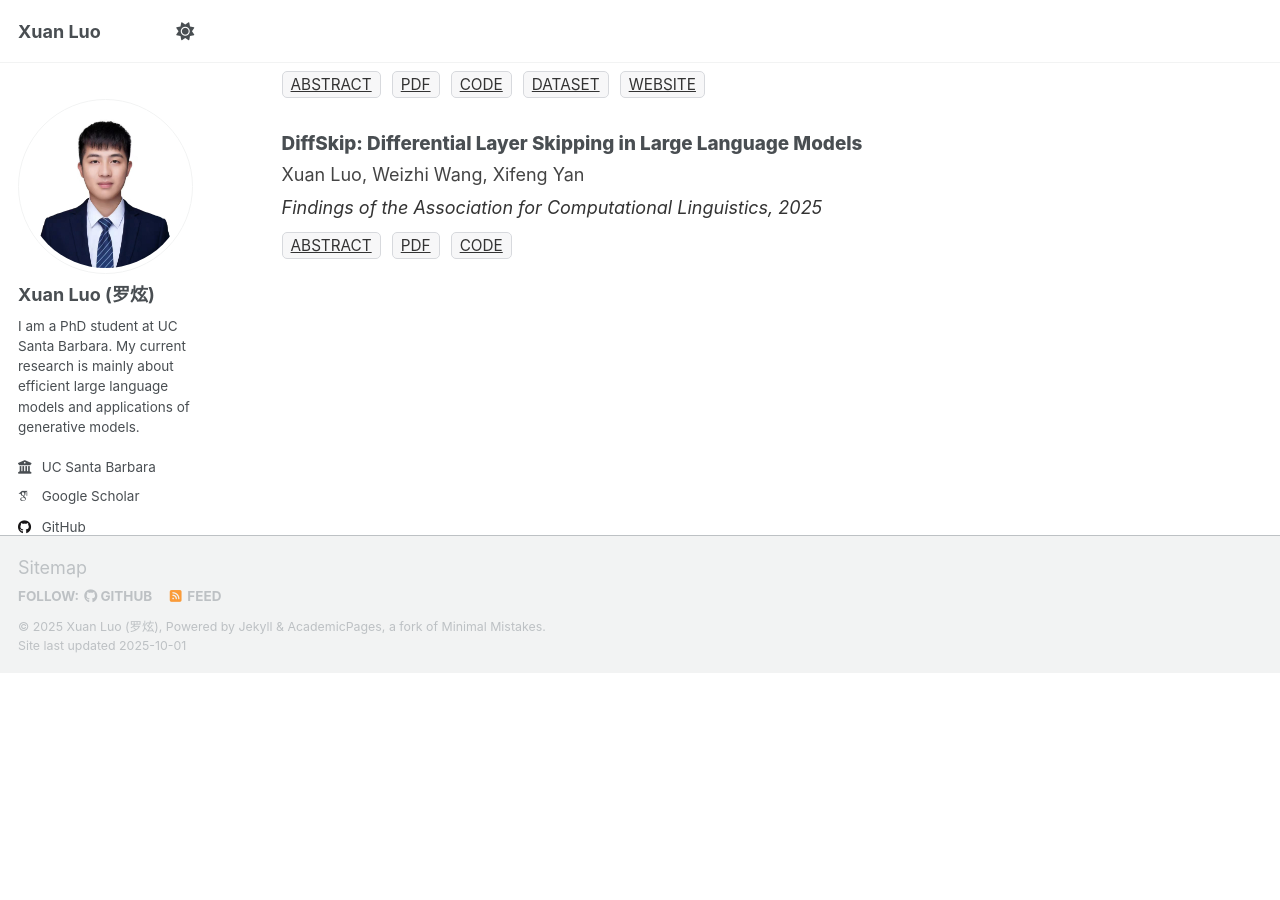
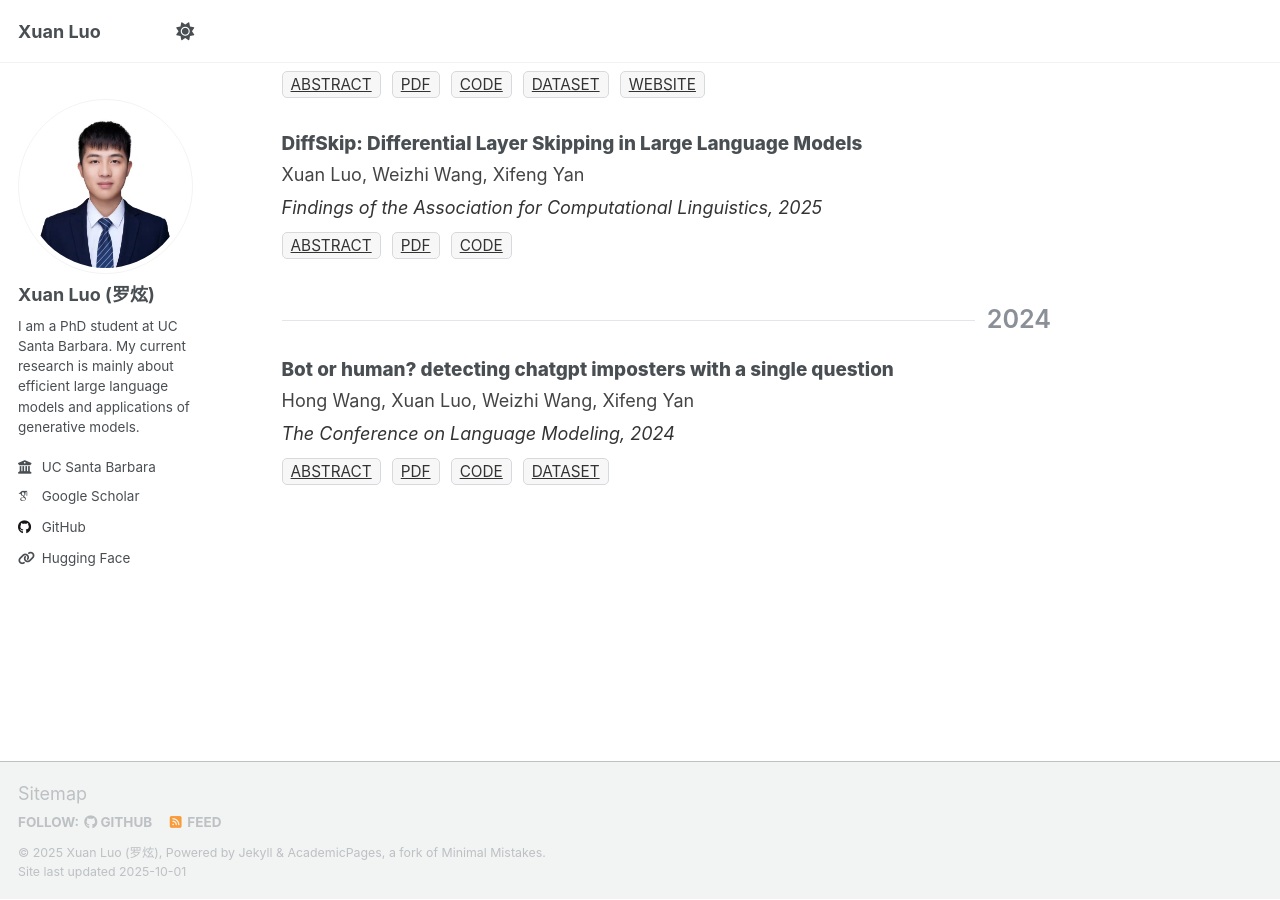
Before and after one commit to luoxuan-cs/luoxuan-cs.github.io, a Jekyll site: the page built from _pages/about.md, in a window 1280 px wide and 900 px high, scrolled down 604 px. Built offline with Jekyll 4.4.1, drawn with Linux system fonts in a browser that asks for light colours; some web fonts are replaced; a script that is not in the unit is left out; before the commit the page ends 1277 px from its top, so only the background shows below that.

Commit message:
Update website content

```diff
--- a/_pages/about.md
+++ b/_pages/about.md
@@ -49,4 +49,21 @@ I am a PhD student at UC Santa Barbara. My current research is mainly about effi
       <a class="btn-tag" href="https://huggingface.co/xuan-luo/DiffSkip-Llama-3-8B-Instruct">CODE</a>
     </div>
   </div>
+  <div class="pub-year">2024</div>
+  <div class="pub-item">
+    <div class="pub-title">Bot or human? detecting chatgpt imposters with a single question</div>
+    <div class="pub-authors">Hong Wang, Xuan Luo, Weizhi Wang, Xifeng Yan</div>
+    <div class="pub-venue">The Conference on Language Modeling, 2024</div>
+    <div class="pub-buttons">
+      <span class="btn-popover">
+        <a class="btn-tag" href="#" onclick="return false;">ABSTRACT</a>
+        <div class="popover">
+          Large language models (LLMs) like GPT-4 have recently demonstrated impressive capabilities in natural language understanding and generation. However, there is a concern that they can be misused for malicious purposes, such as fraud or denial-of-service attacks. Therefore, it is crucial to develop methods for detecting whether the party involved in a conversation is a bot or a human. In this paper, we propose a framework named FLAIR, Finding Large Language Model Authenticity via a Single Inquiry and Response, to detect conversational bots in an online manner. Specifically, we target a single question scenario that can effectively differentiate human users from bots. The questions are divided into two categories: those that are easy for humans but difficult for bots (e.g., counting, substitution, searching, and ASCII art reasoning), and those that are easy for bots but difficult for humans (e.g., memorization and computation). Our approach shows different strengths of these questions in their effectiveness, providing a new way for online service providers to protect themselves against nefarious activities. Our code and question set are available at https://github.com/hongwang600/FLAIR.
+        </div>
+      </span>
+      <a class="btn-tag" href="https://arxiv.org/pdf/2305.06424">PDF</a>
+      <a class="btn-tag" href="https://github.com/hongwang600/FLAIR">CODE</a>
+      <a class="btn-tag" href="https://drive.google.com/file/d/1acLoe-2od8xVFsHOj2fiKipDGH8k3Htj/view">DATASET</a>
+    </div>
+  </div>
 </div>
```
